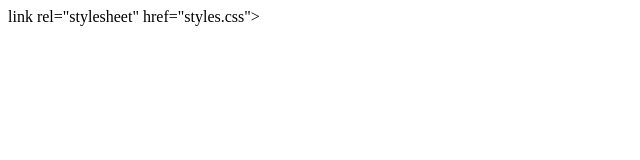
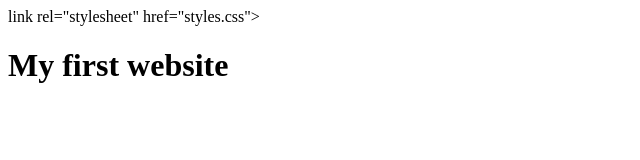
Before and after one commit to nontas2013/first, a plain HTML site: page index.html in a window 1280 px wide. Shown: the whole page, without its empty margins (0-640 px from the left). Drawn offline with Linux system fonts and the light colour scheme.

Commit message:
Update index.html

```diff
--- a/index.html
+++ b/index.html
@@ -2,4 +2,7 @@
   <head>
     link rel="stylesheet" href="styles.css">
   </head>
+  <header>
+    <h1>My first website</h1>
+  </header>
 </html>
```
